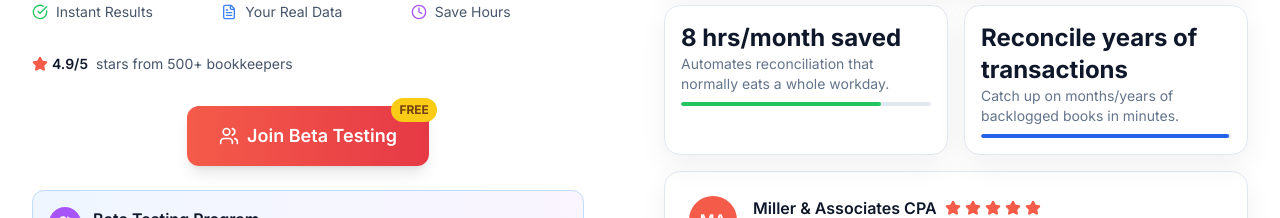
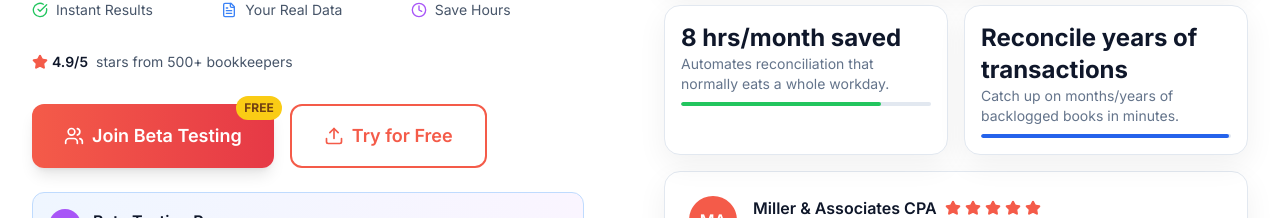
Before and after one commit to algominds35/bank-reconciliation-tool, a Next.js app: page / in a window 1280 px wide. Shown: the part 557-775 px from the top of the page. Built offline with nearby package versions, Linux system fonts and the light colour scheme.

Commit message:
Add second button - both buttons go to same beta signup path

```diff
--- a/src/components/CSVFirstHero.tsx
+++ b/src/components/CSVFirstHero.tsx
@@ -98,7 +98,7 @@ export default function CSVFirstHero() {
               initial={{ opacity: 0, y: 20 }}
               animate={{ opacity: 1, y: 0 }}
               transition={{ delay: 0.7, duration: 0.6 }}
-              className="flex justify-center"
+              className="flex flex-col sm:flex-row gap-4"
             >
               {/* Beta Signup Button */}
               <button
@@ -110,6 +110,15 @@ export default function CSVFirstHero() {
                 <span className="absolute -top-2 -right-2 bg-yellow-400 text-yellow-900 text-xs font-bold px-2 py-1 rounded-full">
                   FREE
                 </span>
+              </button>
+
+              {/* Try for Free Button */}
+              <button
+                onClick={handleBetaSignup}
+                className="inline-flex items-center justify-center px-8 py-4 text-lg font-semibold text-[#F45B49] bg-white border-2 border-[#F45B49] rounded-xl hover:bg-[#F45B49] hover:text-white transition-all duration-300"
+              >
+                <Upload className="w-5 h-5 mr-2" />
+                Try for Free
               </button>
             </motion.div>
 
```
